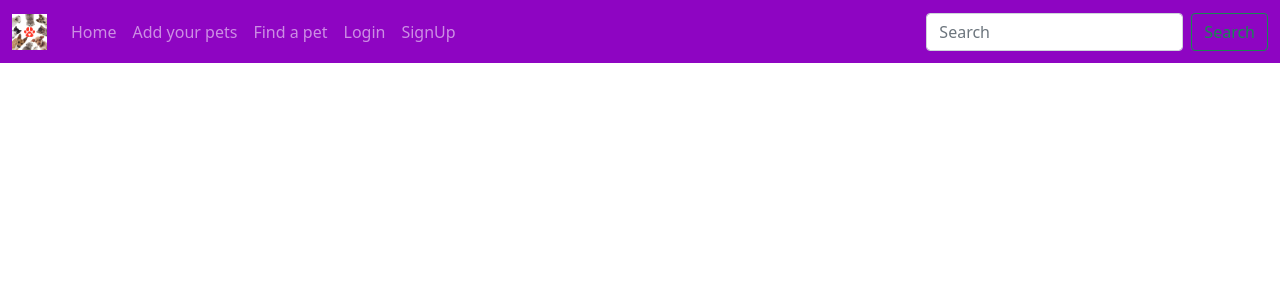
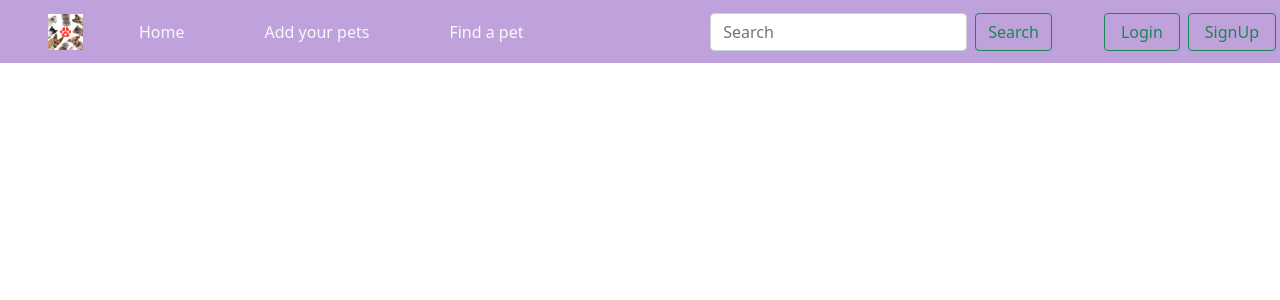
Before and after one commit to virdc/NuestraHuella, a Spring app: page /index in a window 1280 px wide. Shown: the top 300 px of the page. Run offline with Thymeleaf, Linux system fonts and the light colour scheme; the template is opened without the code that fills it, so the values that code supplies are empty.

Commit message:
NavBar update

```diff
--- a/main2/src/main/resources/static/css/main.css
+++ b/main2/src/main/resources/static/css/main.css
@@ -1,5 +1,5 @@
 .estiloNav{
-    background-color: #8E05C2;
+    background-color: #BFA2DB;
 }
 
 .letraNav{
--- a/main2/src/main/resources/templates/index.html
+++ b/main2/src/main/resources/templates/index.html
@@ -1,44 +1,43 @@
 <!DOCTYPE html>
 <html lang="es-AR" xmlns:th="http://www.thymeleaf.org">
+
 <head>
   <meta charset="UTF-8">
   <meta http-equiv="X-UA-Compatible" content="IE=edge">
   <meta name="viewport" content="width=device-width, initial-scale=1.0">
   <link rel="stylesheet" href="../static/css/main.css">
-    <link href="../static/bootstrap/css/bootstrap.min.css" rel="stylesheet"  crossorigin="anonymous">
+  <link href="../static/bootstrap/css/bootstrap.min.css" rel="stylesheet" crossorigin="anonymous">
 
 
   <title>Tu Huella</title>
 </head>
+
 <body>
-
+  <header>
     <nav class="navbar navbar-expand-lg navbar-dark estiloNav">
-        <div class="container-fluid text-light estiloNav">
-          <a class="navbar-brand tex-light" href="#" >
-            <img src="../static/img/Logo-Huella.png" class="img-fluid d-inline-block align-text-top" width="35" height="35"  alt="">
+      <div class="container-fluid text-light estiloNav px-5">
+        <a class="navbar-brand tex-light" href="#">
+          <img src="../static/img/Logo-Huella.png" class="img-fluid d-inline-block align-text-top" width="35"
+            height="35" alt="">
         </a>
-          <button class="navbar-toggler" type="button" data-bs-toggle="collapse" data-bs-target="#navbarSupportedContent" aria-controls="navbarSupportedContent" aria-expanded="false" aria-label="Toggle navigation">
+        <button class="navbar-toggler" type="button" data-bs-toggle="collapse" data-bs-target="#navbarSupportedContent"
+          aria-controls="navbarSupportedContent" aria-expanded="false" aria-label="Toggle navigation">
           <span class="navbar-toggler-icon"></span>
         </button>
         <div class="collapse navbar-collapse" id="navbarSupportedContent">
           <ul class="navbar-nav me-auto mb-2 mb-lg-0">
             <li class="nav-item">
-                <a class="nav-link tex-light" aria-current="page" href="#">
-                  Home
-                </a>
+              <a class="nav-link text-light btn-outline-success rounded-pill mx-3 px-4 " aria-current="page" href="#">
+                Home</a>
             </li>
             <li class="nav-item">
-                <a class="nav-link " href="/users.html">Add your pets</a>
+              <a class="nav-link text-light btn-outline-success rounded-pill mx-3 px-4" href="/users.html">Add your
+                pets</a>
             </li>
             <li class="nav-item">
-                <a class="nav-link " href="/pets.html">Find a pet</a>
+              <a class="nav-link text-light btn-outline-success rounded-pill mx-3 px-4" href="/pets.html">Find a pet</a>
             </li>
-              <li class="nav-item">
-                <a class="nav-link" href="/login.html">Login</a>
-              </li>
-              <li class="nav-item">
-                <a class="nav-link" href="/singup.html">SignUp</a>
-              </li>
+
           </ul>
           <form class="d-flex">
             <input class="form-control me-2" type="search" placeholder="Search" aria-label="Search">
@@ -46,10 +45,22 @@
           </form>
         </div>
       </div>
+      <a class="btn btn-outline-success  mx-1 px-3 " href="/login.html">Login</a>
+          <a class="btn btn-outline-success mx-1 px-3" role="button" href="/singup.html">SignUp</a>
     </nav>
+    <menu>
+
+    </menu>
+  </header>
+
+  <main>
+
+  </main>
 
 
-    <script src="../static/bootstrap/bootstrap.bundle.min.js"  crossorigin="anonymous"></script>
+
+  <script src="../static/bootstrap/bootstrap.bundle.min.js" crossorigin="anonymous"></script>
 
 </body>
+
 </html>
```
Also changed, not shown: main2/src/main/java/com/tuhuella/main/services/PhotoService.java (+5 -5 lines), 5 other files. Lines whose indentation alone changed are shown as unchanged.
